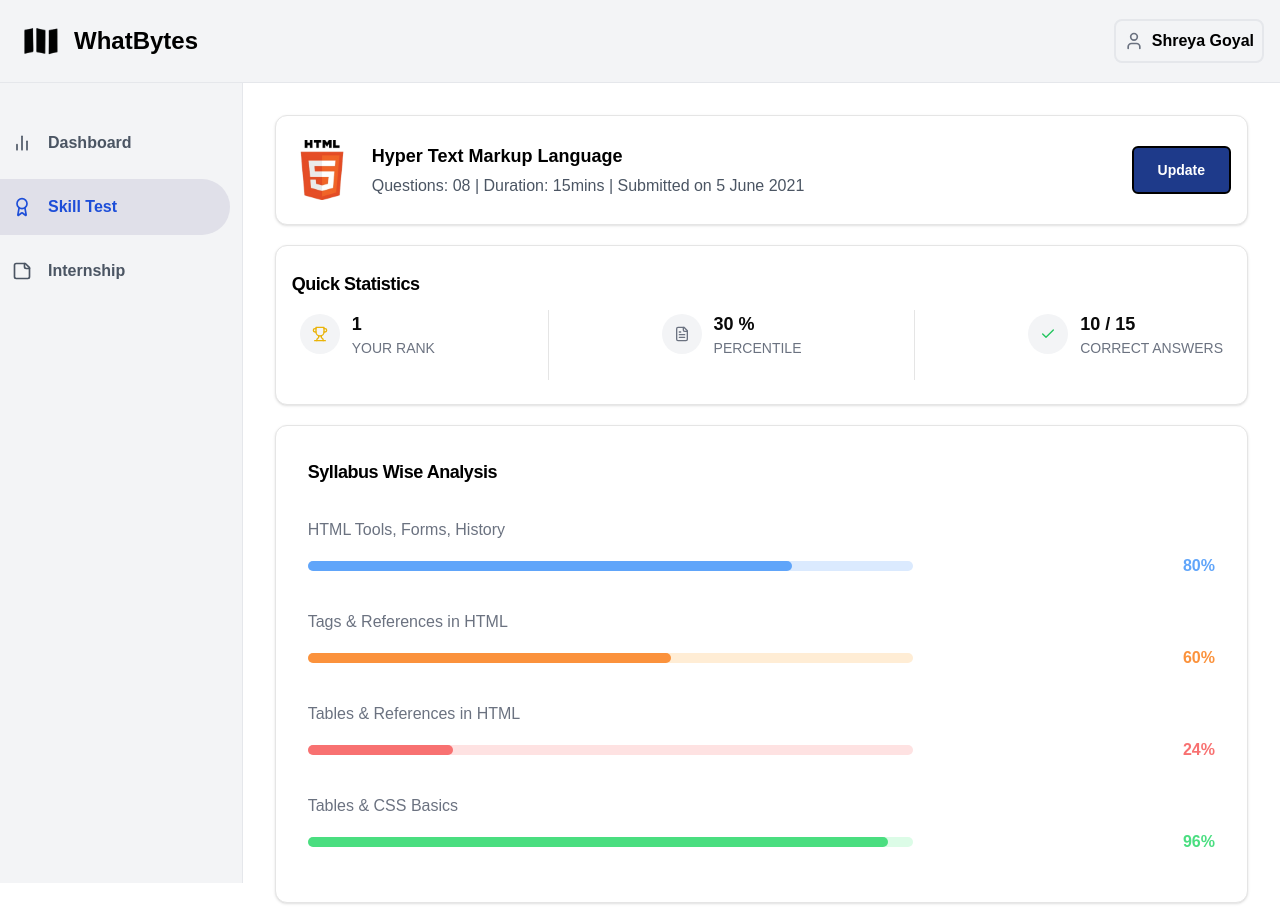
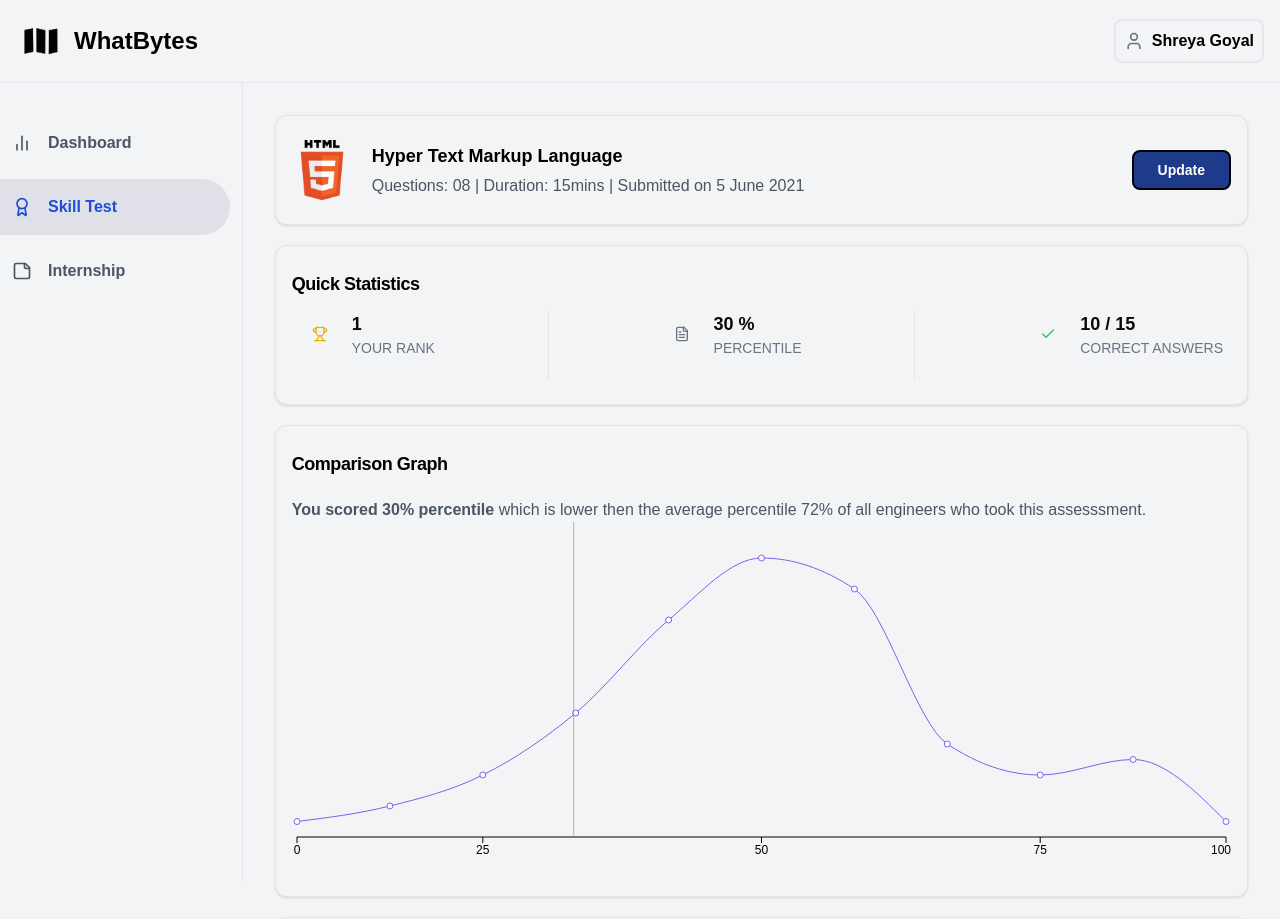
Before and after one commit to ShreyaGoyal228/internship-assignment, a Next.js app: page / in a window 1280 px wide. Shown: the top 919 px of the page. Built offline with nearby package versions, Linux system fonts and the light colour scheme.

Commit message:
added comparison graph

```diff
--- a/src/app/layout.tsx
+++ b/src/app/layout.tsx
@@ -16,11 +16,11 @@
 }>) {
     return (
         <html lang="en">
-            <body>
+            <body className="bg-gray-100">
                 <Header />
                 <div className="flex items-start">
                     <Sidebar />
-                    <div className="p-5 lg:p-8 2xl:p-9 w-full">{children}</div>
+                    <div className="p-5 lg:p-8 2xl:p-9 w-full ">{children}</div>
                 </div>
             </body>
         </html>
--- a/src/app/page.tsx
+++ b/src/app/page.tsx
@@ -1,18 +1,18 @@
+import { ComparisonGraph } from "@/components/comparison-graph";
 import { HtmlQuizCard } from "@/components/html-quiz-card";
 import { QuestionAnalysisCard } from "@/components/question-analysis";
 import { QuickStatsCard } from "@/components/quick-stats-card";
 import { SyllabusAnalysisCard } from "@/components/syallbus-wise-analysis";
 
-
-
 export default function Home() {
     return (
         <>
-            <div className="flex flex-col xl:flex-row gap-3 lg:gap-5 xl:gap-8 2xl:gap-9">
+            <div className="flex flex-col xl:flex-row gap-3 lg:gap-5 xl:gap-8 2xl:gap-9 ">
                  {/* left side divs */}
                 <div className="flex flex-col gap-3 lg:gap-5 xl:gap-7 2xl:gap-9  xl:w-[61%]">
                     <HtmlQuizCard />
                     <QuickStatsCard />
+                    <ComparisonGraph/>
                 </div>
                 {/* right side divs */}
                 <div className="flex flex-col gap-3 lg:gap-5 xl:gap-7 2xl:gap-9 xl:w-[37%]">
--- /dev/null
+++ b/src/components/comparison-graph.tsx
@@ -0,0 +1,97 @@
+'use client'
+import { useScoreStore } from "@/store/scoreStore"
+import { Card, CardContent, CardHeader, CardTitle } from "./ui/card"
+import { LineChart, Line, XAxis } from 'recharts';
+import { ChartConfig, ChartContainer, ChartTooltip, ChartTooltipContent } from "./ui/chart";
+
+export const ComparisonGraph = () => {
+    const percentileData = [
+        { percentile: "0", students: 1 },
+        { percentile: "10", students: 2 },
+        { percentile: "25", students: 4 },
+        { percentile: "29", students: 8 },
+        { percentile: "40", students: 14 },
+        { percentile: "50", students: 18 },
+        { percentile: "53", students: 16 },
+        { percentile: "60", students: 6 },
+        { percentile: "75", students: 4 },
+        { percentile: "87", students: 5 },
+        { percentile: "100", students: 1 }
+    ]
+    const chartConfig = {
+        students: {
+            label: "numberOfStudent : ",
+            color: "#875bea",
+        }
+    } satisfies ChartConfig
+
+    const { percentile } = useScoreStore((state) => state.quizData)
+    return (
+        <>
+            <Card className="w-full bg-gray-100 flex flex-col gap-4 lg:gap-5">
+                <CardHeader className="px-4 pt-4 lg:pt-6">
+                    <CardTitle className="text-base lg:text-lg 2xl:text-xl font-bold text-black">Comparison Graph</CardTitle>
+                </CardHeader>
+                <CardContent className="px-4 pb-4 lg:pb-6">
+                    <p className="text-gray-600 font-bold text-sm lg:text-base 2xl:text-lg
+          ">
+                        You scored {percentile}% percentile{" "}
+                        <span className="font-medium">which is {percentile<72 ? "lower then" : percentile==72?"equals to" : "greater then" } the average percentile 72% of all engineers who took this assesssment.</span>
+                    </p>
+                    <ChartContainer config={chartConfig} className="h-[200px] md:h-[250px] lg:h-[350px] w-full ">
+                        <LineChart
+                            data={percentileData}
+                        >
+                            <XAxis
+                                dataKey="percentile"
+                                tickLine={true}
+                                axisLine={true}
+                                ticks={["0", "25", "50", "75", "100"]}
+                                stroke="#000000"
+                            />
+                            <ChartTooltip
+                                cursor={false}
+
+                                content={<ChartTooltipContent hideIndicator innerClassName="text-[#875bea]" className=" border border-gray-400 border-opacity-50 rounded-none"/>}
+                            />
+
+                            <svg>
+                                <defs>
+                                    <clipPath id="chartArea">
+                                        <rect x="0" y="0" width="100%" height="90%" />
+                                    </clipPath>
+                                </defs>
+                            </svg>
+                            <Line
+                                dataKey="students"
+                                type="monotone"
+                                stroke="var(--color-students)"
+                                strokeWidth={1}
+                                dot={{
+                                    r: 3,
+                                }}
+                                activeDot={{
+                                    r: 5,
+                                }}
+                            />
+
+                            <line
+                                x1={`${percentile}%`}
+                                y1="0"
+                                x2={`${percentile}%`}
+                                y2="90%"
+                                stroke="hsl(var(--muted-foreground))"
+                                strokeWidth={1}
+                                className="opacity-50"
+                                clipPath="url(#chartArea)"
+                            />
+                        </LineChart>
+                    </ChartContainer>
+                    {/* <div className="mt-2 text-sm text-muted-foreground text-center">
+          Your percentile: {percentile}
+        </div> */}
+                </CardContent>
+            </Card>
+        </>
+    )
+}
--- a/src/components/html-quiz-card.tsx
+++ b/src/components/html-quiz-card.tsx
@@ -12,7 +12,7 @@
 
     return (
         <>
-            <Card className="">
+            <Card className="w-full bg-gray-100">
                 <CardContent className="p-4 lg:py-6 lg:px-4 2xl:py-7 2xl:px-5 ">
                     <div className="flex items-start md:items-center justify-between gap-6">
                         <div className="flex flex-row gap-5 2xl:gap-8 items-start md:items-center">
--- a/src/components/question-analysis.tsx
+++ b/src/components/question-analysis.tsx
@@ -41,7 +41,7 @@
         } satisfies ChartConfig
 
   return (
-    <Card className="w-full flex flex-col gap-4">
+    <Card className="w-full bg-gray-100 flex flex-col gap-4">
         <CardHeader className="flex flex-row items-center justify-between px-6 lg:px-8 pt-6 lg:pt-8">
                 <h2 className="text-base lg:text-lg 2xl:text-xl font-bold text-black">Question Analysis</h2>
                 <span className="text-sm lg:text-base 2xl:text-lg font-bold text-blue-600">{score}/{totalQuestions}</span>
--- a/src/components/quick-stats-card.tsx
+++ b/src/components/quick-stats-card.tsx
@@ -26,7 +26,7 @@
 export function QuickStatsCard() {
     const quizData=useScoreStore((state)=>state.quizData);
     return (
-        <Card className="w-full flex flex-col gap-3">
+        <Card className="w-full bg-gray-100 flex flex-col gap-3">
             <CardHeader className="px-4 pt-4 lg:pt-6">
                 <CardTitle className="text-base lg:text-lg 2xl:text-xl font-bold text-black">Quick Statistics</CardTitle>
             </CardHeader>
--- a/src/components/shared/sidebar.tsx
+++ b/src/components/shared/sidebar.tsx
@@ -13,7 +13,7 @@
 
     return (
         <>
-            <aside className="hidden md:block md:w-[200px] lg:w-[300px] 2xl:w-[400px] bg-gray-100 min-h-screen py-6 pr-1 lg:pr-3 border-r sticky top-0">
+            <aside className="hidden md:block md:w-[200px] lg:w-[300px] 2xl:w-[400px] min-h-screen py-6 pr-1 lg:pr-3 border-r sticky top-0">
                 {sidebarItems.map((item) => (
                     <button
                         key={item.name}
--- a/src/components/syallbus-wise-analysis.tsx
+++ b/src/components/syallbus-wise-analysis.tsx
@@ -31,7 +31,7 @@
 ];
 export function SyllabusAnalysisCard() {
     return (
-        <Card className="w-full">
+        <Card className="w-full bg-gray-100">
             <CardHeader className="p-6 lg:p-8">
                 <CardTitle className="text-base lg:text-lg 2xl:text-xl font-bold text-black">Syllabus Wise Analysis</CardTitle>
             </CardHeader>
--- a/src/components/ui/button.tsx
+++ b/src/components/ui/button.tsx
@@ -5,7 +5,7 @@
 import { cn } from "@/lib/utils"
 
 const buttonVariants = cva(
-  "inline-flex items-center justify-center gap-2 whitespace-nowrap rounded-md text-sm font-medium transition-colors focus-visible:outline-none focus-visible:ring-1 focus-visible:ring-neutral-950 disabled:pointer-events-none disabled:opacity-50 [&_svg]:pointer-events-none [&_svg]:size-4 [&_svg]:shrink-0 dark:focus-visible:ring-neutral-300",
+  "inline-flex items-center justify-center gap-2 whitespace-nowrap rounded-lg text-sm font-medium transition-colors focus-visible:outline-none focus-visible:ring-1 focus-visible:ring-neutral-950 disabled:pointer-events-none disabled:opacity-50 [&_svg]:pointer-events-none [&_svg]:size-4 [&_svg]:shrink-0 dark:focus-visible:ring-neutral-300",
   {
     variants: {
       variant: {
@@ -24,7 +24,7 @@
       },
       size: {
         default: "px-4 py-2 lg:px-6 lg:py-3",
-        sm: "px-4 py-2 lg:px-6 lg:py-3 2xl:px-8",
+        sm: "px-4 py-2 lg:px-6 lg:py-2 2xl:px-8",
         lg: "h-10 rounded-md px-8",
         icon: "h-9 w-9",
       },
```
Also changed, not shown: src/components/ui/chart.tsx (+5 -3 lines).
